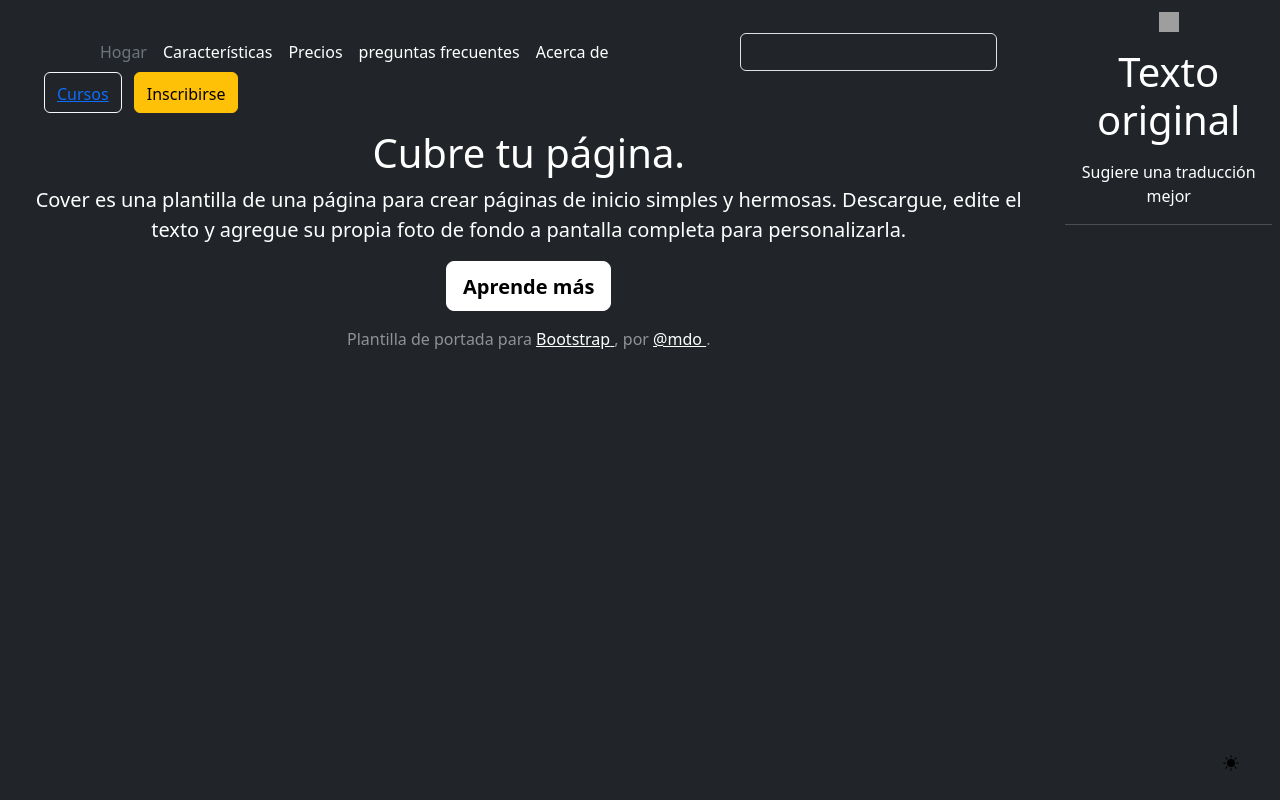
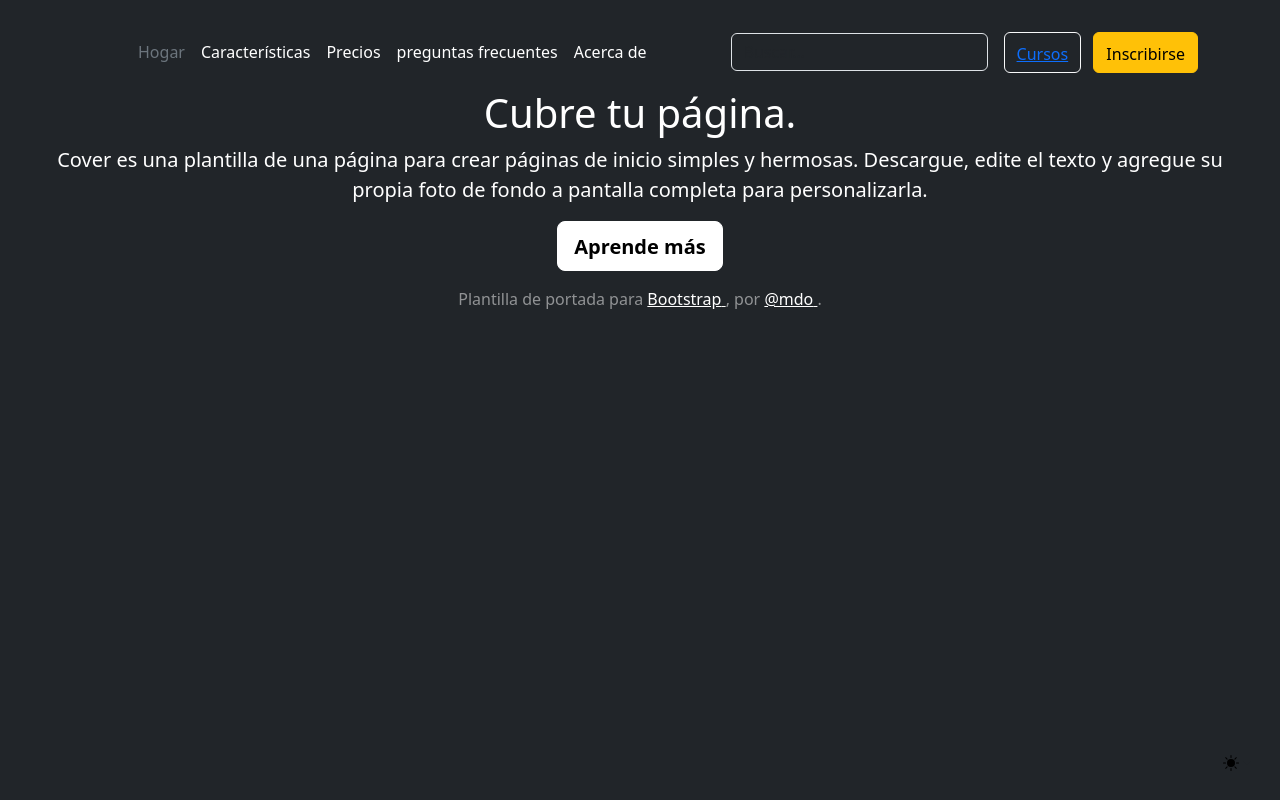
Before and after one commit to Fabian-17/Actividad-3-Bootstrap, a plain HTML site: page index.html in a window 1280 px wide. Drawn offline with nearby package versions, Linux system fonts and the light colour scheme; grey boxes are pictures that could not be loaded.

Commit message:
correcicones y agregado de logo a la pagina de cursos

```diff
--- a/cursos.html
+++ b/cursos.html
@@ -5,6 +5,7 @@
     <meta name="viewport" content="width=device-width, initial-scale=1">
     <title>Bootstrap demo</title>
     <link href="https://cdn.jsdelivr.net/npm/bootstrap@5.3.0-alpha3/dist/css/bootstrap.min.css" rel="stylesheet" integrity="sha384-KK94CHFLLe+nY2dmCWGMq91rCGa5gtU4mk92HdvYe+M/SXH301p5ILy+dN9+nJOZ" crossorigin="anonymous">
+    <link rel="shourtcout icon" href="pngtree-computer-setup-flat-icon-png-image_6928799.png">
   </head>
 
     <script src="https://cdn.jsdelivr.net/npm/bootstrap@5.3.0-alpha3/dist/js/bootstrap.bundle.min.js" integrity="sha384-ENjdO4Dr2bkBIFxQpeoTz1HIcje39Wm4jDKdf19U8gI4ddQ3GYNS7NTKfAdVQSZe" crossorigin="anonymous"></script>
@@ -217,7 +218,7 @@
     </main>
 
 
-        <script src="/docs/5.3/dist/js/bootstrap.bundle.min.js" integrity="sha384-ENjdO4Dr2bkBIFxQpeoTz1HIcje39Wm4jDKdf19U8gI4ddQ3GYNS7NTKfAdVQSZe" crossorigin="anonymous"></script><div id="goog-gt-" class="skiptranslate VIpgJd-yAWNEb-L7lbkb" dir="ltr"><div style="padding: 8px;"><div><div class="VIpgJd-yAWNEb-l4eHX"><img src="https://www.gstatic.com/images/branding/product/1x/translate_24dp.png" width="20" height="20" alt="Google Traductor de Google"></div></div></div><div style="padding: 8px; float: left; width: 100%;"><h1 class="VIpgJd-yAWNEb-r4nke VIpgJd-yAWNEb-mrxPge">Texto original</h1></div><div style="padding: 8px;"><div class="VIpgJd-yAWNEb-nVMfcd-fmcmS"></div></div><div class="VIpgJd-yAWNEb-cGMI2b" style="padding: 8px;"><div class="VIpgJd-yAWNEb-Z0Arqf-PLDbbf"><span class="VIpgJd-yAWNEb-Z0Arqf-hSRGPd">Sugiere una traducción mejor</span></div><div class="VIpgJd-yAWNEb-fw42Ze-Z0Arqf-haAclf"><hr style="color: #ccc; background-color: #ccc; height: 1px; border: none;"><div class="VIpgJd-yAWNEb-Z0Arqf-H9tDt"></div></div></div><div class="VIpgJd-yAWNEb-jOfkMb-Ne3sFf" style="display: none;"></div></div>
+        <script src="/docs/5.3/dist/js/bootstrap.bundle.min.js" integrity="sha384-ENjdO4Dr2bkBIFxQpeoTz1HIcje39Wm4jDKdf19U8gI4ddQ3GYNS7NTKfAdVQSZe" crossorigin="anonymous"></script>
 
 
 
--- a/index.html
+++ b/index.html
@@ -177,7 +177,7 @@
         </font>
       </p>
       <p class="lead">
-        <a href="#" class="btn btn-lg btn-light fw-bold border-white bg-white">
+        <a href="cursos.html" class="btn btn-lg btn-light fw-bold border-white bg-white">
           <font style="vertical-align: inherit;">
             <font style="vertical-align: inherit;">Aprende más</font>
           </font>
@@ -207,30 +207,6 @@
       </p>
     </footer>
   </div>
-  <div id="goog-gt-" class="skiptranslate VIpgJd-yAWNEb-L7lbkb" dir="ltr">
-    <div style="padding: 8px;">
-      <div>
-        <div class="VIpgJd-yAWNEb-l4eHX"><img
-            src="https://www.gstatic.com/images/branding/product/1x/translate_24dp.png" width="20" height="20"
-            alt="Google Traductor de Google"></div>
-      </div>
-    </div>
-    <div style="padding: 8px; float: left; width: 100%;">
-      <h1 class="VIpgJd-yAWNEb-r4nke VIpgJd-yAWNEb-mrxPge">Texto original</h1>
-    </div>
-    <div style="padding: 8px;">
-      <div class="VIpgJd-yAWNEb-nVMfcd-fmcmS"></div>
-    </div>
-    <div class="VIpgJd-yAWNEb-cGMI2b" style="padding: 8px;">
-      <div class="VIpgJd-yAWNEb-Z0Arqf-PLDbbf"><span class="VIpgJd-yAWNEb-Z0Arqf-hSRGPd">Sugiere una traducción
-          mejor</span></div>
-      <div class="VIpgJd-yAWNEb-fw42Ze-Z0Arqf-haAclf">
-        <hr style="color: #ccc; background-color: #ccc; height: 1px; border: none;">
-        <div class="VIpgJd-yAWNEb-Z0Arqf-H9tDt"></div>
-      </div>
-    </div>
-    <div class="VIpgJd-yAWNEb-jOfkMb-Ne3sFf" style="display: none;"></div>
-  </div>
 
 
 
```
Also changed, not shown: pngtree-computer-setup-flat-icon-png-image_6928799.png (added).
